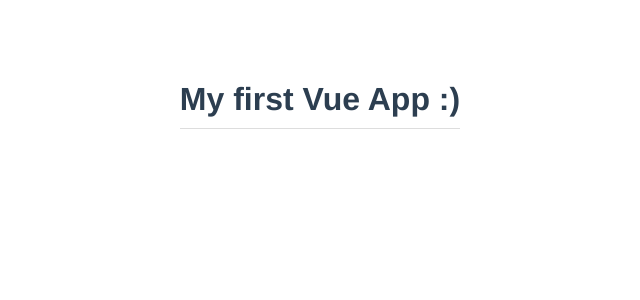
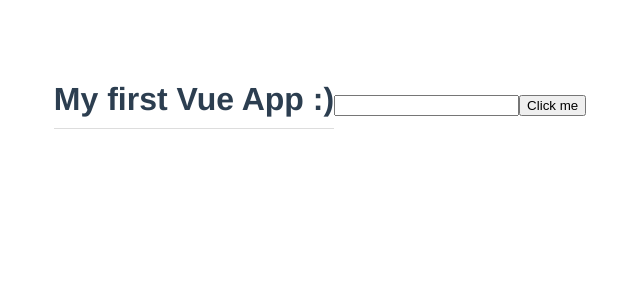
Before and after one commit to JonathanAspeling/vue-model-project, a Vue app: page / in a window 1280 px wide. Shown: the top 300 px of the page, without its empty margins (320-960 px from the left). Built offline with nearby package versions, Linux system fonts and the light colour scheme.

Commit message:
Href portion for Vue

```diff
--- a/src/App.vue
+++ b/src/App.vue
@@ -1,5 +1,7 @@
 <template>
 <h1>{{title}}</h1>
+<input type="text" ref="name">
+<button @click="handleClick">Click me</button>
 </template>
 
 <script>
@@ -10,6 +12,14 @@
     return{
       title:'My first Vue App :)',
     }
+  },
+  methods:{
+    handleClick(){
+      console.log(this.$refs.name)
+      this.$refs.name.classList.add('active')
+      this.$refs.name.focus()
+    }
+
   }
 };
 </script>
```
